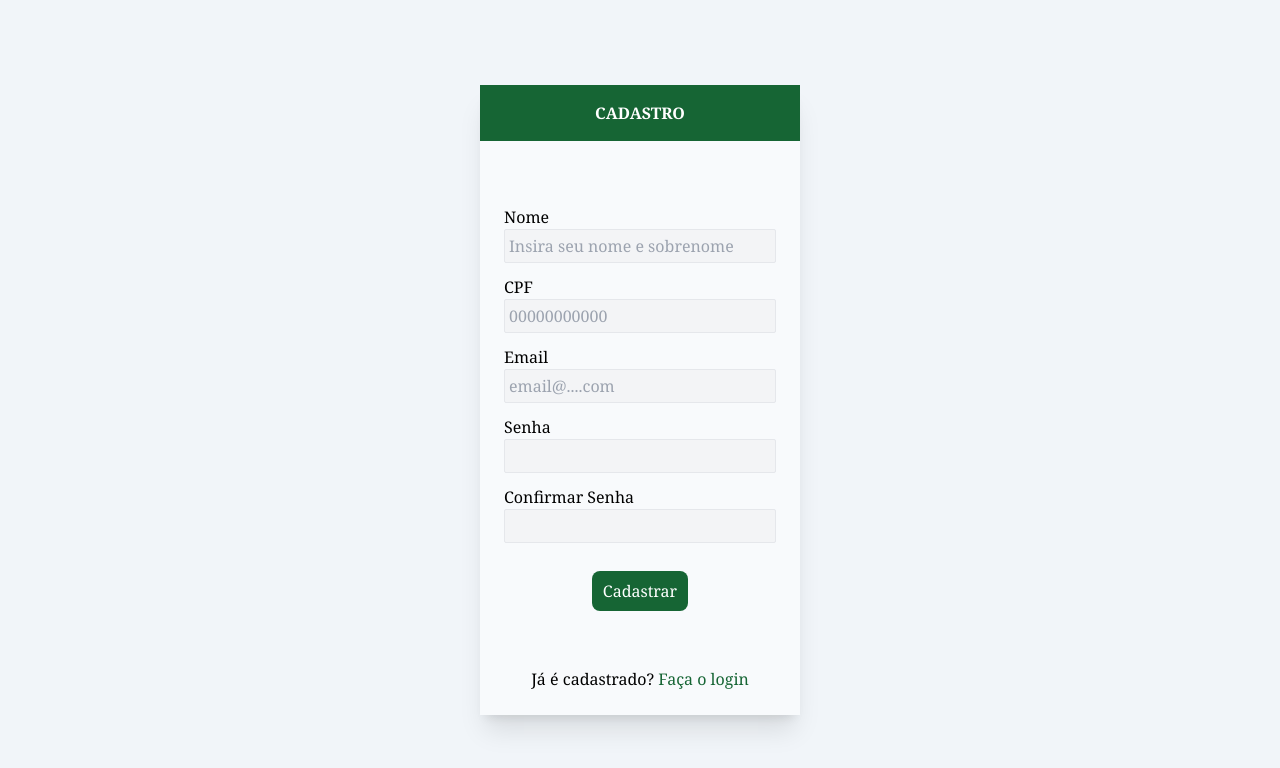
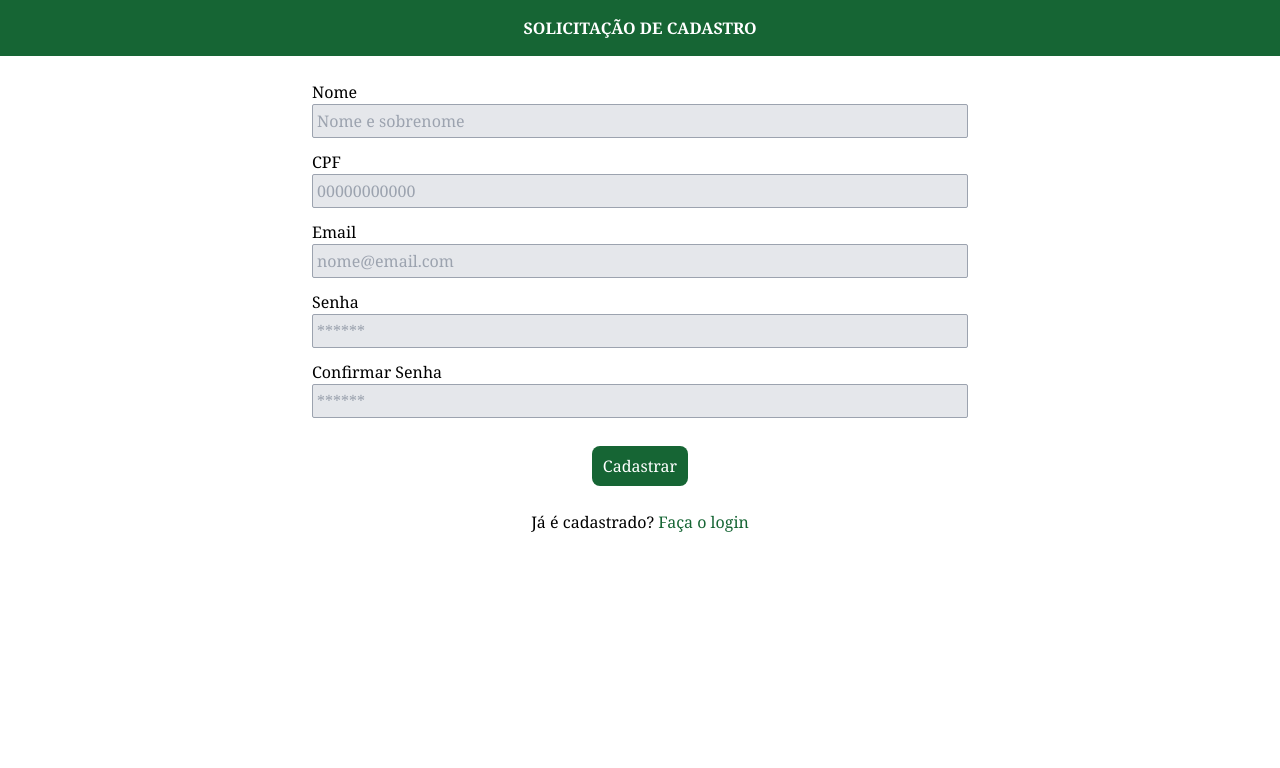
Before and after one commit to liliangeovana/cantina-tech, a website: page public/view/singUp.html in a window 1280 px wide. Drawn offline with nearby package versions, Linux system fonts and the light colour scheme; some packages are replaced by stand-ins of ours; a script that the page names is missing.

Commit message:
web version v1.0

```diff
--- a/public/view/singUp.html
+++ b/public/view/singUp.html
@@ -6,48 +6,48 @@
     <title>Cadastro | Cantina Tech</title>
     <link href="../style.css" rel="stylesheet">
 </head>
-<body class="bg-slate-100">
+<body class="bg-slate-100 h-screen md:bg-white">
 
     <!--TELA CENTRAL-->
-    <div class="h-screen flex justify-center items-center">
+    <div class="h-svh flex justify-center items-center md:block">
 
         <!--TELA CADASTRO-->
-        <div id="signUpScreen" class="bg-white w-80 bg-opacity-55 font-serif shadow-xl">
+        <div id="signUpScreen" class="bg-white w-80 bg-opacity-55 font-serif shadow-xl rounded-md md:w-full md:rounded-none md:shadow-none">
 
-            <section class="bg-green-800 text-center">
-                <div class="p-4 uppercase text-white font-semibold">
-                    Cadastro
+            <section class="bg-green-800 text-center rounded-t-md md:rounded-none">
+                <div class="p-4 uppercase text-white font-semibold rounded-t-md md:rounded-none">
+                    Solicitação de cadastro
                 </div>
             </section>
 
             <!--Formulário Cadastro-->
             <section>
-                <form id="singUpForm" class="mt-10 p-6 flex flex-col text-left" autocomplete="off">
+                <form id="singUpForm" class="mt-10 px-6 flex flex-col text-left md:mt-6 md:mx-36 lg:mx-72" autocomplete="off">
 
                     <label for="singUpName">Nome</label>
                     <input
-                        class="bg-gray-100 border rounded-sm p-1 mb-3 focus:outline-none focus:border-blue-900"
-                    placeholder="Insira seu nome e sobrenome"  type="text" name="singUpName" id="singUpName">
+                        class="bg-gray-200 focus:bg-gray-100 border border-gray-400 rounded-sm p-1 mb-3 focus:outline-none focus:border-blue-900"
+                    placeholder="Nome e sobrenome"  type="text" name="singUpName" id="singUpName">
 
                     <label for="singUpuser">CPF</label>
                     <input
-                        class="bg-gray-100 border rounded-sm p-1 mb-3 focus:outline-none focus:border-blue-900"
+                        class="bg-gray-200 focus:bg-gray-100 border border-gray-400 rounded-sm p-1 mb-3 focus:outline-none focus:border-blue-900"
                     placeholder="00000000000"  type="text" name="singCpf" id="singUpCpf">
 
                     <label for="signUpEmail">Email</label>
                     <input
-                        class="bg-gray-100 border rounded-sm p-1 mb-3 focus:outline-none focus:border-blue-900"
-                        placeholder="email@....com" type="email" name="signUpEmail" id="signUpEmail">
+                        class="bg-gray-200 focus:bg-gray-100 border border-gray-400 rounded-sm p-1 mb-3 focus:outline-none focus:border-blue-900"
+                        placeholder="nome@email.com" type="email" name="signUpEmail" id="signUpEmail">
 
                     <label for="singUpPassword">Senha</label>
                     <input
-                        class="bg-gray-100 border rounded-sm p-1 mb-3 focus:outline-none focus:border-blue-900"
-                    type="password" name="singUpPassword" id="singUpPassword">
+                        class="bg-gray-200 focus:bg-gray-100 border border-gray-400 rounded-sm p-1 mb-3 focus:outline-none focus:border-blue-900"
+                        placeholder="******"  type="password" name="singUpPassword" id="singUpPassword">
 
                     <label for="confirmPassword">Confirmar Senha</label>
                     <input
-                        class="bg-gray-100 border rounded-sm p-1 mb-3 focus:outline-none focus:border-blue-900"
-                    type="password" name="confirmPassword" id="confirmPassword">
+                        class="bg-gray-200 focus:bg-gray-100 border border-gray-400 rounded-sm p-1 mb-3 focus:outline-none focus:border-blue-900"
+                        placeholder="******" type="password" name="confirmPassword" id="confirmPassword">
 
                     <button id="registerButton" type="submit"
                         class="bg-green-800 w-24 mt-4 mx-auto p-2 text-white font-medium rounded-lg hover:bg-green-700">
@@ -55,7 +55,7 @@
                 </form>
             </section>
 
-            <div class="mt-2 p-6 text-center">
+            <div class="mt-2 p-6 text-center md:p-4">
                 <p>Já é cadastrado? <a href="../../index.html" id="backButton" class="text-green-800">Faça o login</a></p>
             </div>
 
```
Also changed, not shown: index.html (+12 -18 lines), public/style.css.
